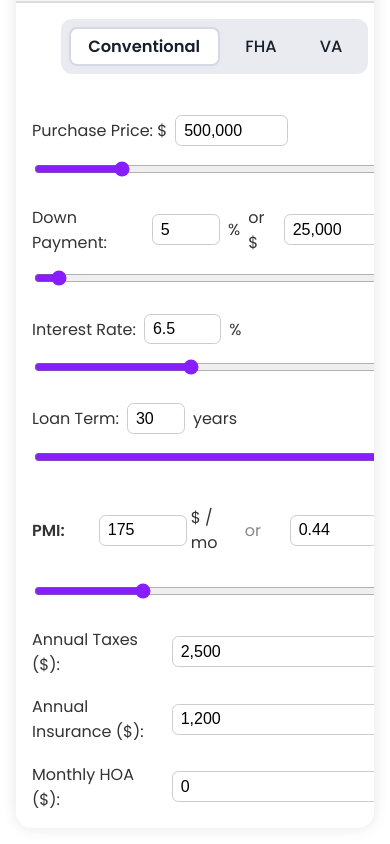
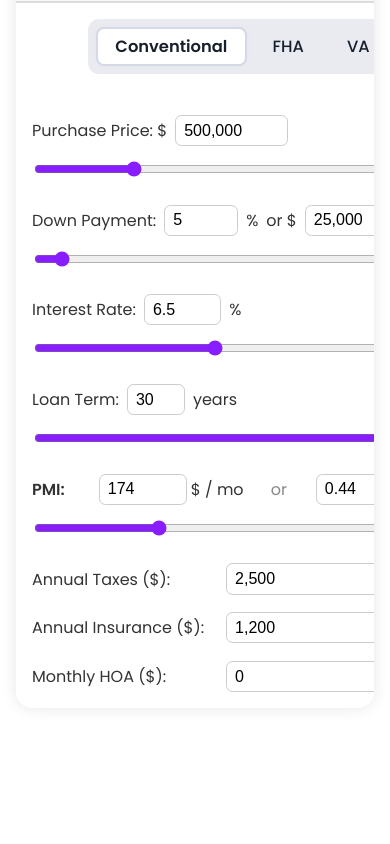
Before and after one commit to notxarbgnuoy/mortgage-calculator, a plain HTML site: page index.html in a window 390 px wide. Shown: the part 636-1480 px from the top of the page. After the commit the page ends 1360 px from the top, so only its background shows below. Drawn offline with Linux system fonts and the light colour scheme.

Commit message:
Update index.html

```diff
--- a/index.html
+++ b/index.html
@@ -65,7 +65,6 @@
       justify-content: flex-start;
       gap: 0;
     }
-    /* Center tab-bar in column and remove min-width, use content width */
     .tab-bar {
       display: flex;
       gap: 0.5rem;
@@ -96,7 +95,6 @@
       font-weight: 600;
       box-shadow: 0 0 10px 0 rgba(34,34,34,0.02);
     }
-
     .inputs > .tab-bar {
       margin-bottom: 1.5rem;
       margin-top: 0;
@@ -338,6 +336,23 @@
       .tab-bar {
         min-width: 0;
       }
+      /* --- Fix for PMI stacked %/yr on mobile --- */
+      .pmi-col {
+        flex-direction: row;
+      }
+      .pmi-dual-group .pmi-col input[type="text"] + span {
+        display: inline;
+        white-space: nowrap;
+      }
+      @media (max-width: 600px) {
+        .pmi-col {
+          flex-direction: row;
+        }
+        .pmi-dual-group .pmi-col input[type="text"] + span {
+          display: inline;
+          white-space: nowrap;
+        }
+      }
     }
     @media (max-width: 600px) {
       .inputs, .chart {
@@ -366,6 +381,14 @@
       .tab-bar {
         min-width: 0;
       }
+      /* --- Extra fix for PMI stacked %/yr on small screens --- */
+      .pmi-col {
+        flex-direction: row;
+      }
+      .pmi-dual-group .pmi-col input[type="text"] + span {
+        display: inline;
+        white-space: nowrap;
+      }
     }
     @media (max-width: 480px) {
       .output {
@@ -381,6 +404,14 @@
       }
       .tab-bar {
         min-width: 0;
+      }
+      /* --- Extra fix for PMI stacked %/yr on very small screens --- */
+      .pmi-col {
+        flex-direction: row;
+      }
+      .pmi-dual-group .pmi-col input[type="text"] + span {
+        display: inline;
+        white-space: nowrap;
       }
     }
   </style>
@@ -422,6 +453,7 @@
       insurance: 1200,
       hoa: 0,
       vaUsage: 'first', // For VA only
+      _pmiWasDisabled: false // Track if PMI was disabled due to LTV <= 80%
     };
     let lastPMIRate = model.pmiRate;
     let lastPMIAmt = model.pmiAmt;
@@ -470,7 +502,7 @@
             <span class="pmi-slash">or</span>
             <div class="pmi-col">
               <input type="text" id="pmi-rate-text" value="${model.pmiRate}">
-              <span>% / yr</span>
+              <span class="pmi-rate-unit">% / yr</span>
             </div>
           </div>
           <input type="range" id="pmi" min="0" max="1.5" step="0.01" value="${model.pmiRate}">
@@ -656,6 +688,29 @@
           lastPMIAmt = model.pmiAmt;
           update(tab);
         });
+
+        // PMI $/PMI % dynamic updates for price/down changes
+        ['purchase-price', 'purchase-price-text', 'down-payment', 'down-payment-pct-text', 'down-payment-amt-text'].forEach(id => {
+          if ($(id)) {
+            $(id).addEventListener('input', () => {
+              let loan = model.purchasePrice - model.downPaymentAmt;
+              // Only auto-update PMI $ if PMI % is not zero and not disabled
+              if (parseFloat($('pmi-rate-text').value) > 0 && !$('pmi-rate-text').disabled) {
+                model.pmiAmt = Math.round(loan * (model.pmiRate / 100) / 12);
+                $('pmi-amt-text').value = model.pmiAmt.toLocaleString();
+                lastPMIAmt = model.pmiAmt;
+              }
+              // If user last edited PMI as $, update PMI % as well
+              if (parseNum($('pmi-amt-text').value) > 0 && !$('pmi-amt-text').disabled) {
+                model.pmiRate = loan > 0 ? ((model.pmiAmt * 12 / loan) * 100) : 0;
+                $('pmi-rate-text').value = model.pmiRate.toFixed(2);
+                $('pmi').value = model.pmiRate.toFixed(2);
+                lastPMIRate = model.pmiRate;
+              }
+              update(tab);
+            });
+          }
+        });
       }
       // VA Funding Fee select
       if (tab === 'va') {
@@ -806,9 +861,11 @@
         const ltv = price > 0 ? (loan / price) * 100 : 0;
         // PMI logic
         if (ltv <= 80) {
-          // Save previous
-          lastPMIRate = model.pmiRate;
-          lastPMIAmt = model.pmiAmt;
+          // Save previous only if not already zero (so we don't overwrite user set values)
+          if (model.pmiAmt > 0 || model.pmiRate > 0) {
+            lastPMIRate = model.pmiRate;
+            lastPMIAmt = model.pmiAmt;
+          }
           model.pmiAmt = 0;
           model.pmiRate = 0;
           $('pmi-amt-text').value = 0;
@@ -817,22 +874,36 @@
           $('pmi-amt-text').setAttribute('disabled', 'disabled');
           $('pmi-rate-text').setAttribute('disabled', 'disabled');
           $('pmi').setAttribute('disabled', 'disabled');
+          model._pmiWasDisabled = true; // Track that we just disabled it
         } else {
+          // Only restore if we just re-enabled PMI fields
+          if (model._pmiWasDisabled) {
+            model.pmiRate = lastPMIRate || 0;
+            let loan = price - down;
+            model.pmiAmt = lastPMIAmt || Math.round(loan * (model.pmiRate / 100) / 12);
+            $('pmi-rate-text').value = model.pmiRate.toFixed(2);
+            $('pmi').value = model.pmiRate.toFixed(2);
+            $('pmi-amt-text').value = model.pmiAmt.toLocaleString();
+            model._pmiWasDisabled = false;
+          }
           $('pmi-amt-text').removeAttribute('disabled');
           $('pmi-rate-text').removeAttribute('disabled');
           $('pmi').removeAttribute('disabled');
-          // Restore previous if currently zero
-          if (
-            parseNum($('pmi-amt-text').value) === 0 &&
-            parseFloat($('pmi-rate-text').value) === 0
-          ) {
-            model.pmiRate = lastPMIRate;
-            model.pmiAmt = Math.round(loan * (lastPMIRate / 100) / 12);
-            $('pmi-rate-text').value = lastPMIRate;
-            $('pmi').value = lastPMIRate;
-            $('pmi-amt-text').value = model.pmiAmt.toLocaleString();
-          }
         }
+        // On update, always ensure PMI $ is dynamically updated if PMI % is set (not zero)
+        if (model.pmiRate > 0 && loan > 0 && !$('pmi-rate-text').disabled) {
+          model.pmiAmt = Math.round(loan * (model.pmiRate / 100) / 12);
+          $('pmi-amt-text').value = model.pmiAmt.toLocaleString();
+          lastPMIAmt = model.pmiAmt;
+        }
+        // If user last edited PMI as $, keep PMI % in sync
+        if (parseNum($('pmi-amt-text').value) > 0 && loan > 0 && !$('pmi-amt-text').disabled) {
+          model.pmiRate = loan > 0 ? ((model.pmiAmt * 12 / loan) * 100) : 0;
+          $('pmi-rate-text').value = model.pmiRate.toFixed(2);
+          $('pmi').value = model.pmiRate.toFixed(2);
+          lastPMIRate = model.pmiRate;
+        }
+
         const P = loan;
         const monthlyPI = rate > 0 ? P * rate / (1 - Math.pow(1 + rate, -months)) : (months > 0 ? P / months : 0);
         const total = monthlyPI + taxes + ins + hoa + model.pmiAmt;
```
